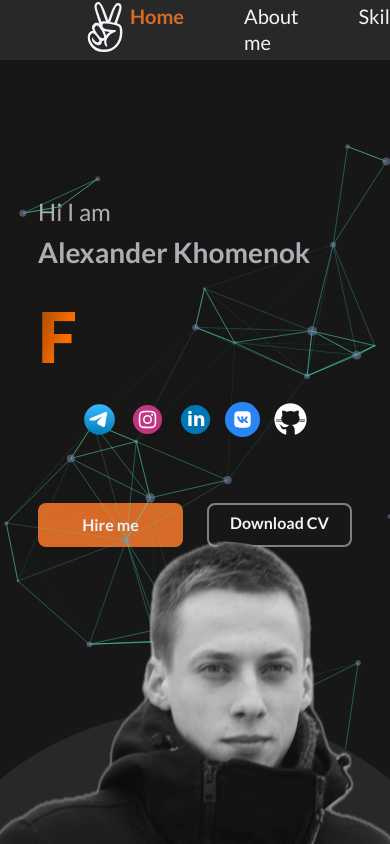
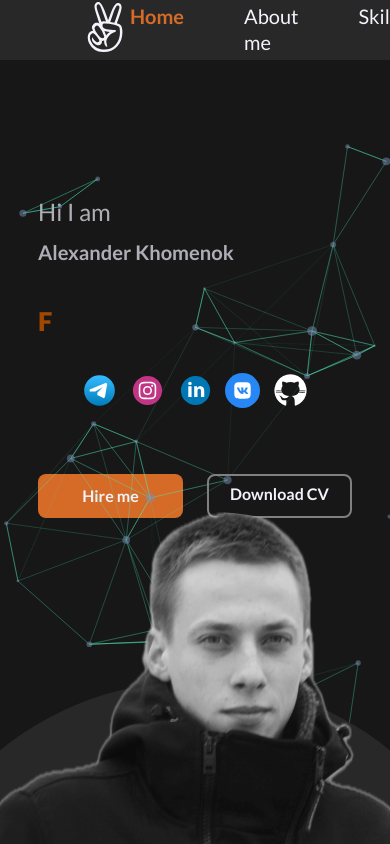
Before and after one commit to exleonardo/portfolio, a React (Vite) app: page / in a window 390 px wide. Shown: the top 844 px of the page. Built offline with nearby package versions, Linux system fonts and the light colour scheme.

Commit message:
style: add responsive

```diff
--- a/src/widgets/description-profile/style/description-profile.ts
+++ b/src/widgets/description-profile/style/description-profile.ts
@@ -15,7 +15,7 @@ export const Name = styled.h2`
 
   color: var(--color-light-100);
   width: max-content;
-  font-size: var(--font-size-xxxl);
+
   font-weight: var(--font-weight-bold);
   line-height: var(--line-height-l);
 
@@ -23,23 +23,26 @@ export const Name = styled.h2`
 `
 export const Developer = styled.h1`
   position: relative;
-  width: max-content;
-  display: flex;
-  flex-direction: column;
-  justify-content: flex-start;
-  align-items: flex-start;
-  padding: 0px;
+
+  word-break: break-word;
   z-index: 10;
 
-  margin: 24px 0px;
+  margin: 24px 0;
 
   background: linear-gradient(109.57deg, rgb(152, 67, 0), rgb(253, 111, 0), rgb(202, 89, 0));
-  text-shadow: 0px 0px 250px rgb(253, 111, 0);
+  text-shadow: 0 0 250px rgb(253, 111, 0);
   -webkit-background-clip: text;
   -webkit-text-fill-color: transparent;
   background-clip: text;
 
-  font-size: 70px;
   font-weight: var(--font-weight-bolder);
-  line-height: 84px;
+  line-height: 55px;
 `
+export const ProfileBlock = styled.div`
+  @media screen and (width <= 992px) {
+    display: flex;
+    justify-content: flex-end;
+    align-items: center;
+    flex-direction: column;
+  }
+`
```
